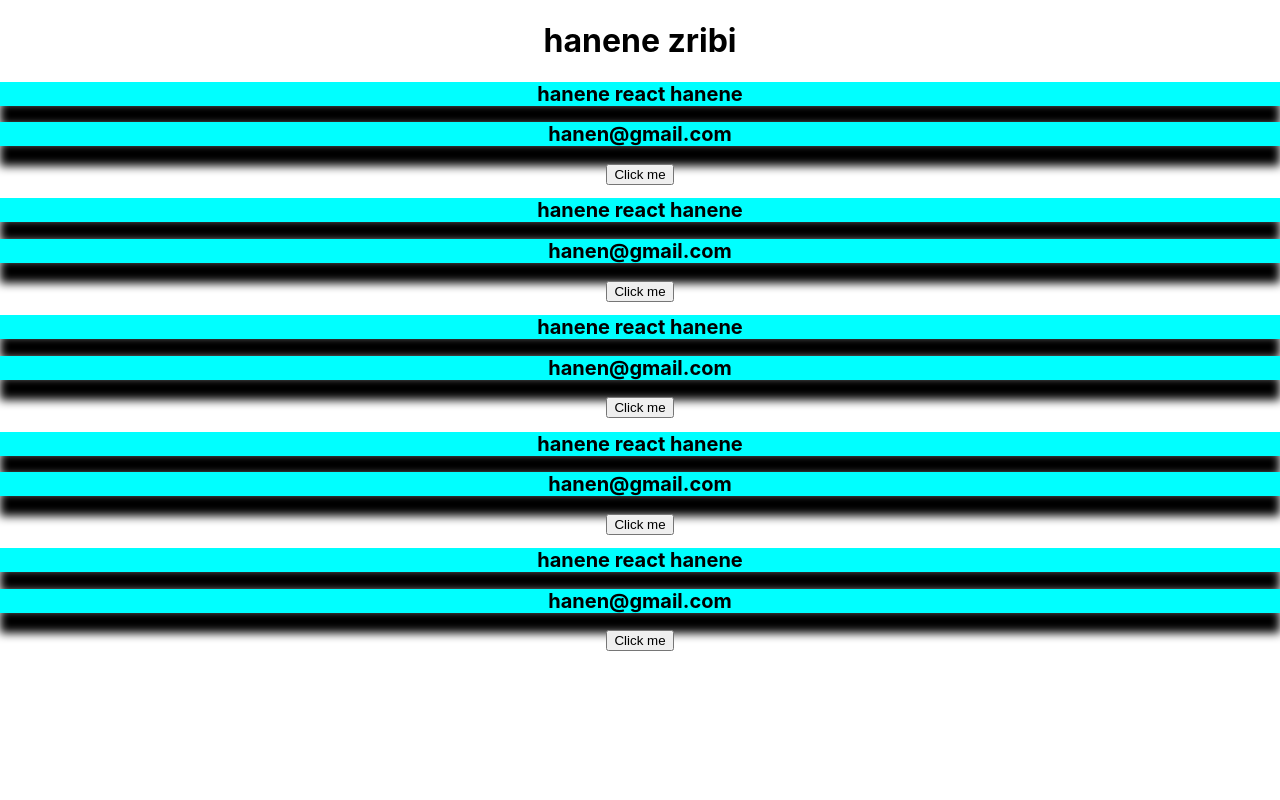
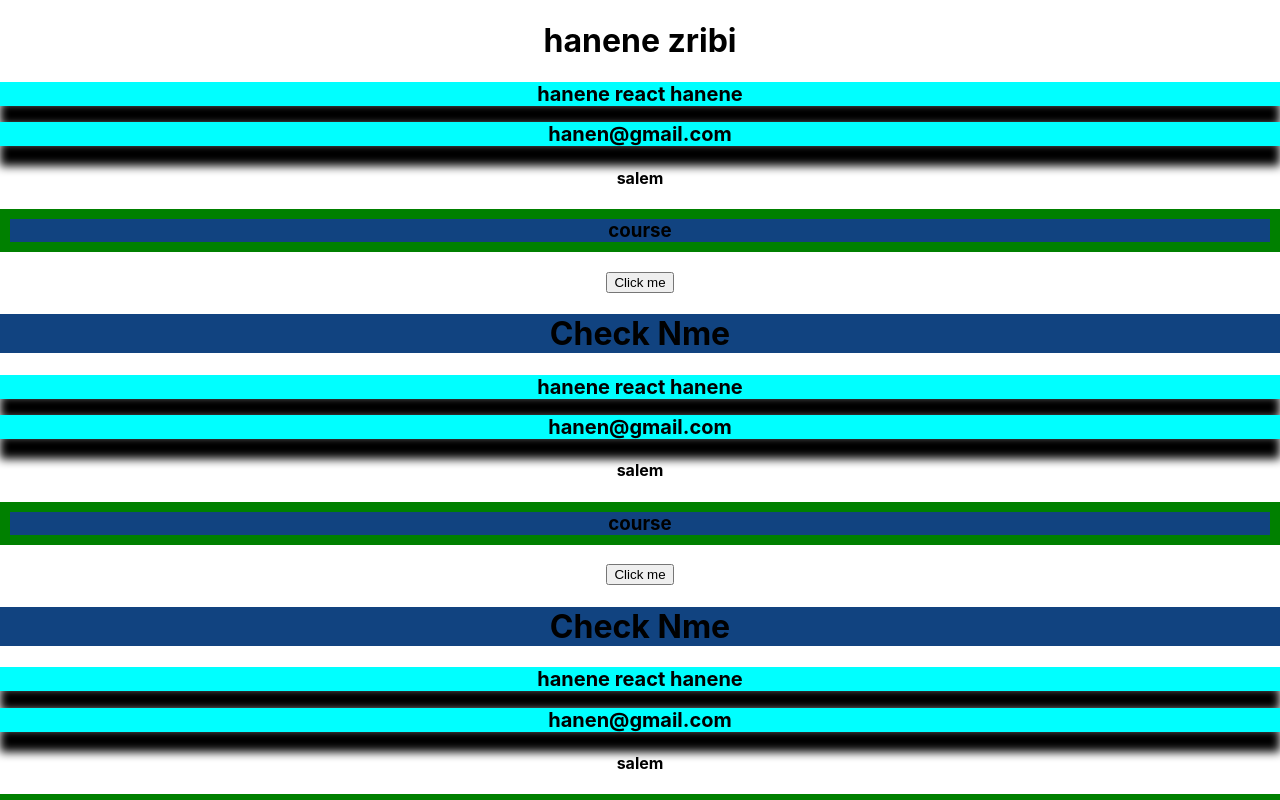
Before and after one commit to hanene2022/tpreact, a React (Create React App) app: page / in a window 1280 px wide. Shown: the top 800 px of the page. Built offline with nearby package versions, Linux system fonts and the light colour scheme.

Commit message:
adding class to jsx

```diff
--- /dev/null
+++ b/src/components/FirstComponent.css
@@ -0,0 +1,7 @@
+.active{
+    border:green solid 10px;
+}
+
+.blBg{
+    background-color:#114380;
+}
--- a/src/components/MyFirstComponent.js
+++ b/src/components/MyFirstComponent.js
@@ -1,7 +1,7 @@
 
+import "./FirstComponent.css"
+export default function MyFirstComponent() {
 
-export default function MyFirstComponent() {
-    const x =10;
     const person={
         name:"hanene",
         email:"hanen@gmail.com"
@@ -19,8 +19,10 @@ export default function MyFirstComponent() {
         <h2 style= {{ backgroundColor:"cyan",
         fontSize:"20px",
         boxShadow:"0px 20px 10px"}}>{person.email}</h2>
+        <h4 stlyle={elemStyle}>salem</h4>
+        <h3 className={"active blBg"}> course</h3>
         <button  onClick={saySalem}>Click me </button>
-
+        <h1 className={person.name =="hanene" ?"blBg": "greenBg"}>Check Nme</h1>
 
         </div></>
 
```
